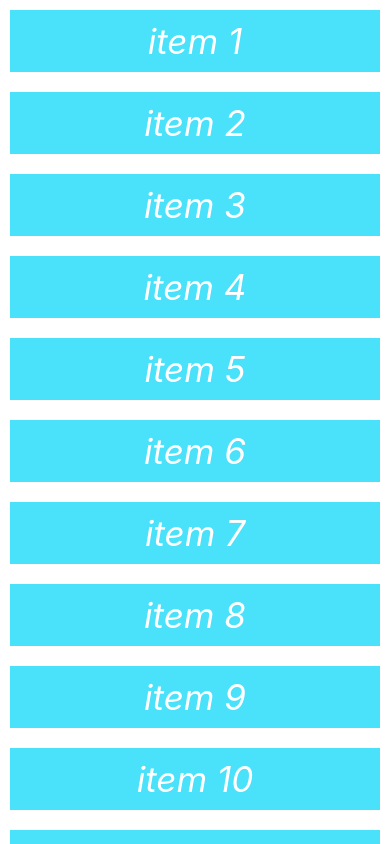
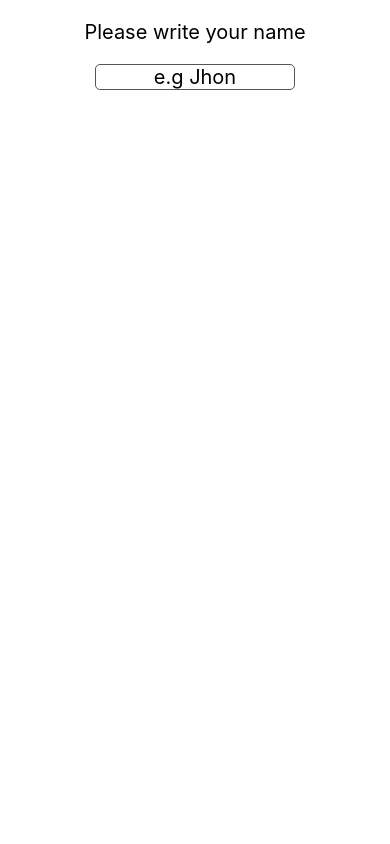
Before and after one commit to srtushar887/react-native-basic, a React Native app: screen / in a window 390 px wide. Built offline with nearby package versions, Linux system fonts and the light colour scheme.

Commit message:
textinput

```diff
--- a/App.js
+++ b/App.js
@@ -18,6 +18,7 @@
   StatusBar,
   StyleSheet,
   Text,
+  TextInput,
   useColorScheme,
   View,
 } from 'react-native';
@@ -33,69 +34,25 @@
 
 const App = () => {
 
-  const [Items,setItems] = useState([
-    {key:1,name:'item 1'},
-    {key:2,name:'item 2'},
-    {key:3,name:'item 3'},
-    {key:4,name:'item 4'},
-    {key:5,name:'item 5'},
-    {key:6,name:'item 6'},
-    {key:7,name:'item 7'},
-    {key:8,name:'item 8'},
-    {key:9,name:'item 9'},
-    {key:10,name:'item 10'},
-    {key:11,name:'item 11'},
-  ])
-
-  const [Refreshing, setRefreshing] = useState(false)
-
-  const onRefresh = ()=>{
-    setRefreshing(true);
-    setItems([...Items,{key:12,name:'item 12'}]);
-    setRefreshing(false)
-  }
-
-
+  const [name, setName] = useState('');
 
  return(
+   <View style={styles.body}>
+     <Text style={styles.text}>Please write your name</Text>
+     <TextInput
+    //  multiline
+     style={styles.input}
+     placeholder='e.g Jhon'
+     onChangeText={(value)=>setName(value)}
+     keyboardType='default'
+    //  maxLength={2}
+    // editable={false}
+    // secureTextEntry
+     ></TextInput>
+      <Text style={styles.text}>{name}</Text>
+   </View>
+ )
 
-
-  <FlatList
-    // horizontal
-    data={Items}
-    keyExtractor={(item,index)=>index}
-    renderItem={({item})=>(
-      <View style={styles.item}>
-        <Text style={styles.text} >{item.name}</Text>
-       </View>
-    )}
-     refreshControl={
-    <RefreshControl
-    refreshing={Refreshing}
-    onRefresh={onRefresh}
-    />
-     }
-
-  />
-
-
-  // <ScrollView
-  // horizontal={false}
-  // style={styles.body}
-  // refreshControl={
-  //   <RefreshControl
-  //   refreshing={Refreshing}
-  //   onRefresh={onRefresh}
-  //   />
-  // }
-  // >
-  // {Items.map((name)=>{
-  //    return <View style={styles.item} key={name.ket}>
-  //      <Text style={styles.text} >{name.item}</Text>
-  //     </View>
-  //   })}
-  // </ScrollView>
- );
 };
 
 const styles = StyleSheet.create({
@@ -103,21 +60,24 @@
     flex:1,
     flexDirection:'column',
     backgroundColor:'#ffffff',
-  },
-  item:{
-    margin:10,
-    backgroundColor:'#4ae1fa',
-    justifyContent:'center',
     alignItems:'center'
   },
 
   text:{
-    color:'#fff',
-    fontSize:35,
-    fontStyle:'italic',
-    margin:10,
+      color:'#000000',
+      fontSize:20,
+      margin:20
+  },
 
-  },
+  input:{
+    width:200,
+    borderWidth:1,
+    borderColor:'#555',
+    borderRadius:5,
+    textAlign:'center',
+    fontSize:20
+  }
+
 
 
 });
```
